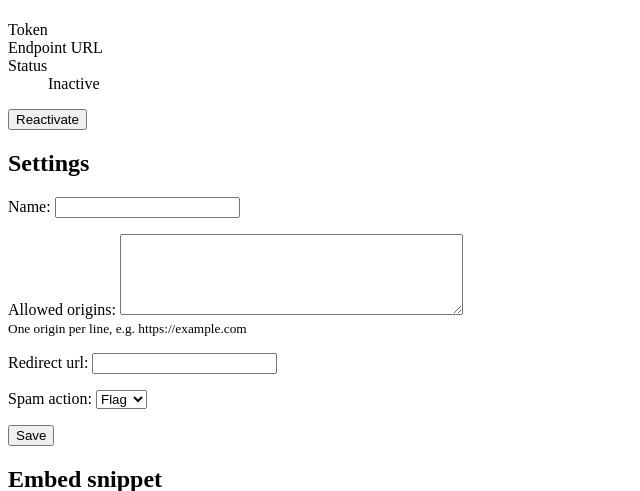
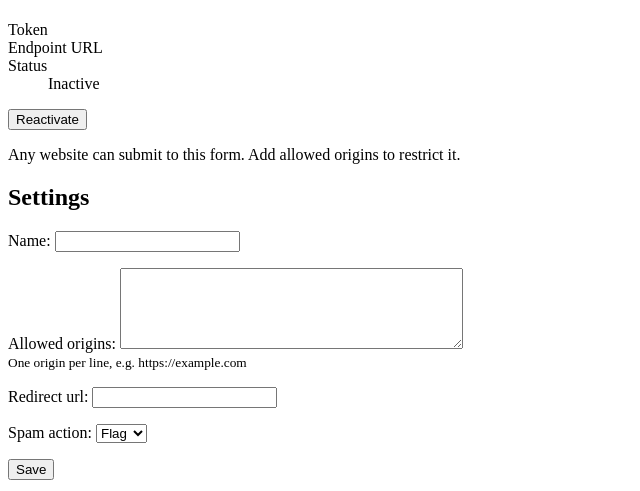
Before and after one commit to Nkeh/easyforms, a Django app: template forms_app/templates/forms_app/form_detail.html in a window 1280 px wide. Shown: the part 26-517 px from the top of the page, without its empty margins (0-640 px from the left). Run offline with Django 5.2, Linux system fonts and the light colour scheme; the template is opened without the code that fills it: values that come from a table or form of the project are taken from there, others are empty.

Commit message:
feat(forms): warn when a form has no allowed-origin restriction
Now that the public ingest endpoint is live, an empty allow-list means
any website can submit to the form - surface that on the detail page
instead of leaving it implicit.

Co-Authored-By: Claude Sonnet 5 <noreply@anthropic.com>

```diff
--- a/forms_app/templates/forms_app/form_detail.html
+++ b/forms_app/templates/forms_app/form_detail.html
@@ -26,6 +26,12 @@
       {% csrf_token %}
       <button type="submit">Reactivate</button>
     </form>
+  {% endif %}
+
+  {% if not form_obj.allowed_origins %}
+    <p class="warning">
+      Any website can submit to this form. Add allowed origins to restrict it.
+    </p>
   {% endif %}
 
   <h2>Settings</h2>
```
Also changed, not shown: forms_app/tests/test_views.py (+20 -0 lines).
